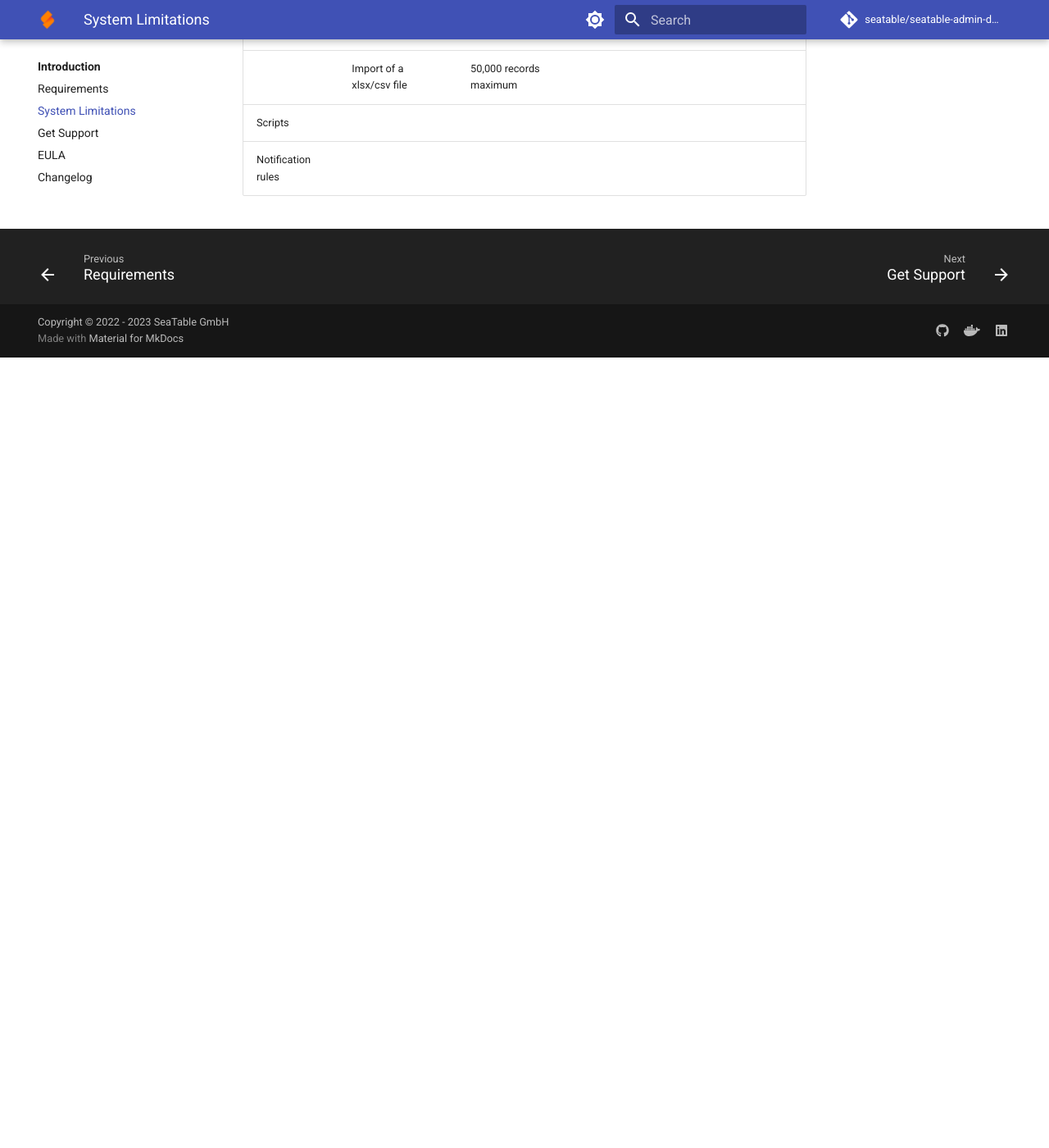
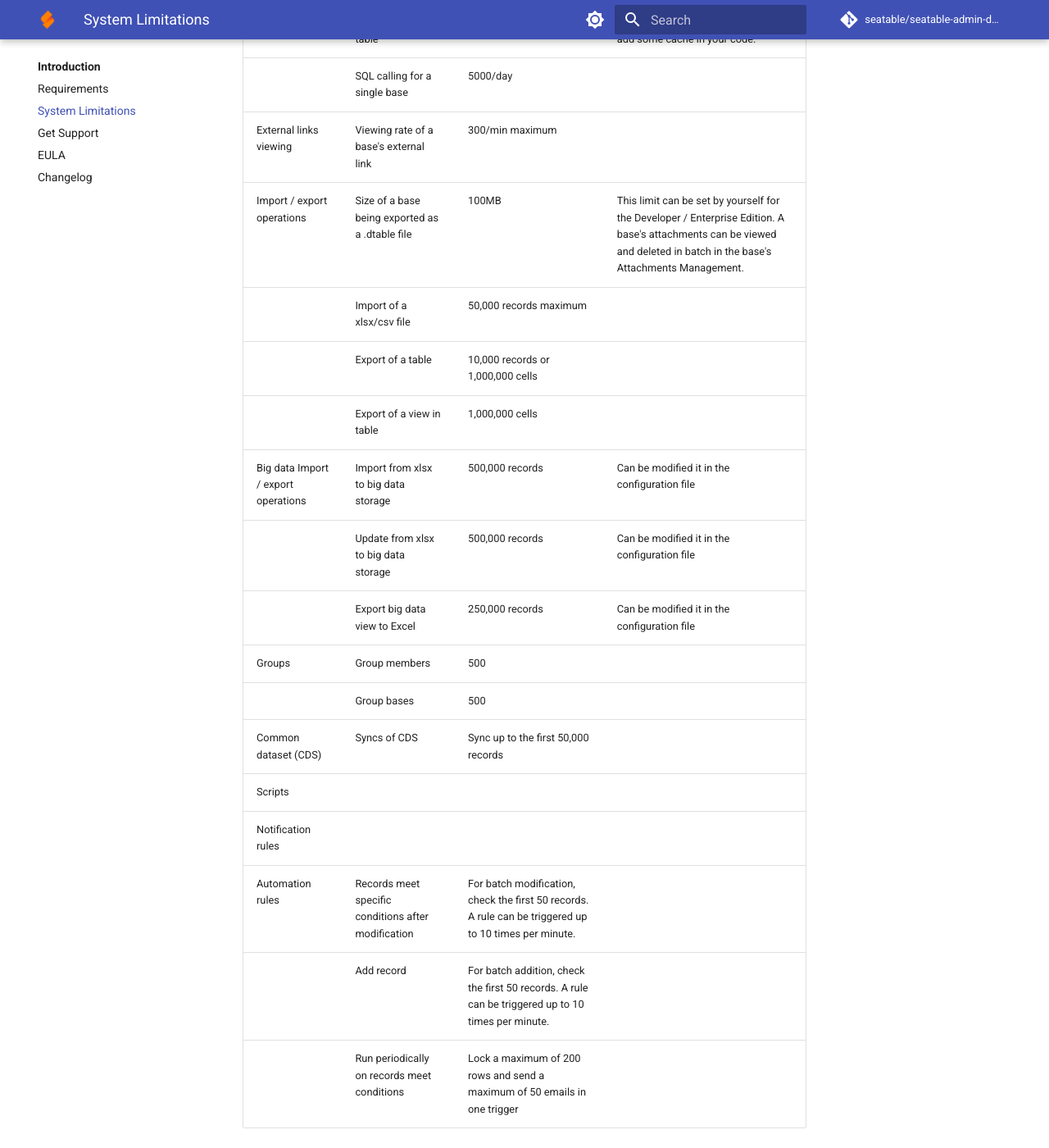
Before and after one commit to seatable/seatable-admin-docs, an MkDocs documentation site: the page built from docs/limitations/system_limitations.md, in a window 1280 px wide and 1400 px high, scrolled down 1299 px. Shown: the whole window at 82% size. Built offline with MkDocs 1.6.1 and Material for MkDocs 9.7.7, drawn with Linux system fonts in a browser that asks for light colours; comment, search, counter and statistics services are not loaded; before the commit the page ends 1735 px from its top, so only the background shows below that; some of the changed text lies outside the part shown.

Commit message:
Update system_limitations.md

```diff
--- a/docs/limitations/system_limitations.md
+++ b/docs/limitations/system_limitations.md
@@ -6,16 +6,32 @@
 |                            | Rows 2                            | 150,000                                        | The base will not be loaded to the memory if exceeding 150,000 rows. |
 |                            | Archived rows                        | no limit                                    |     |
 |                            | Tables                        | 200                                           |                                                              |
+| | Base external links | 100 | |
+| | View external links | 100 | |
+| | External apps | 100 | |
+| | Forms | 100 | |
 | Table                     | Columns                           | 500                                           |                                                              |
 | API calls                | Max. number of rows appending in a single call    | 1,000                                          |                                                                |
 |                            | Max. number of rows modification in a single call | 1,000                                          |                                                              |
 |                            | Max. numbers of rows deletion in a single call     | 10,000                                         |                                                              |
 |                            | Max. numbers of rows moving in a single call       | 1,000                                          |                                                              |
 |                            | Max. numbers of rows listed in a single call       | 10,000                                          | Use the `start` and `limit` params to list further rows.                                                             |
-| API calling rate          | API calling for a single base              | 300/min for the cloud edition. 5000/day.                     | This limit can be set by yourself for the Developer / Enterprise Edition. You should use batch APIs to reduce API calls.   |
-|                            | API calling for getting rows of a table | 100/min for a single table,  600/hour maximum | This limit can be set by yourself for the Developer / Enterprise Edition. However, we strongly suggest that you add some cache in your code if the API calling is frequent. |
+| API calling rate          | API calling for a single base              | 300/min for the cloud edition. 5000/day.                     | This limit can be set by yourself for the Developer Edition. You should use batch APIs to reduce API calls.  |
+|                            | API calling for getting rows of a table | 100/min for a single table,  600/hour maximum | We strongly suggest that you use  SQL if the API calling is frequent or add some cache in your code. |
+| | SQL calling for a single base | 5000/day |  |
 | External links viewing     | Viewing rate of a base's external link  | 300/min maximum                               |                                                              |
 | Import / export operations | Size of a base being exported as a .dtable file  | 100MB                                         | This limit can be set by yourself for the Developer / Enterprise Edition. A base's attachments can be viewed and deleted in batch in the base's Attachments Management.         |
 |                            | Import of a xlsx/csv file                        | 50,000 records maximum                         |                                                              |
+| | Export of a table | 10,000 records or 1,000,000 cells | |
+| | Export of a view in table | 1,000,000 cells | |
+| Big data Import / export operations | Import from xlsx to big data storage | 500,000 records | Can be modified it in the configuration file |
+|  | Update from xlsx to big data storage | 500,000 records | Can be modified it in the configuration file |
+|  | Export big data view to Excel | 250,000 records | Can be modified it in the configuration file |
+| Groups | Group members | 500 | |
+|  | Group bases | 500 | |
+| Common dataset (CDS) | Syncs of CDS | Sync up to the first 50,000 records | |
 | Scripts                    |                                          |                                               |                                                              |
 | Notification rules         |                                          |                                               |                                                              |
+| Automation rules | Records meet specific conditions after modification | For batch modification, check the first 50 records. A rule can be triggered up to 10 times per minute. | |
+|  | Add record | For batch addition, check the first 50 records. A rule can be triggered up to 10 times per minute. | |
+|  | Run periodically on records meet conditions | Lock a maximum of 200 rows and send a maximum of 50 emails in one trigger | |
```
